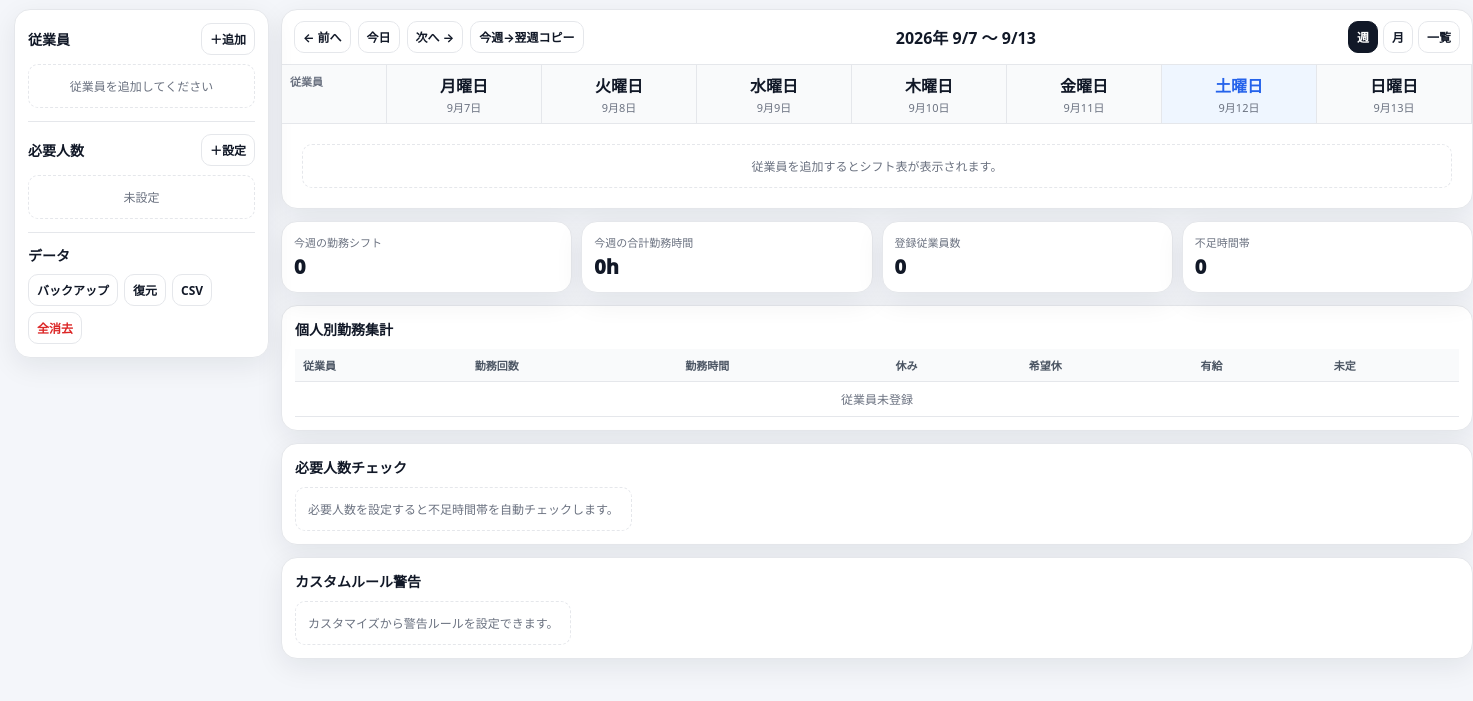
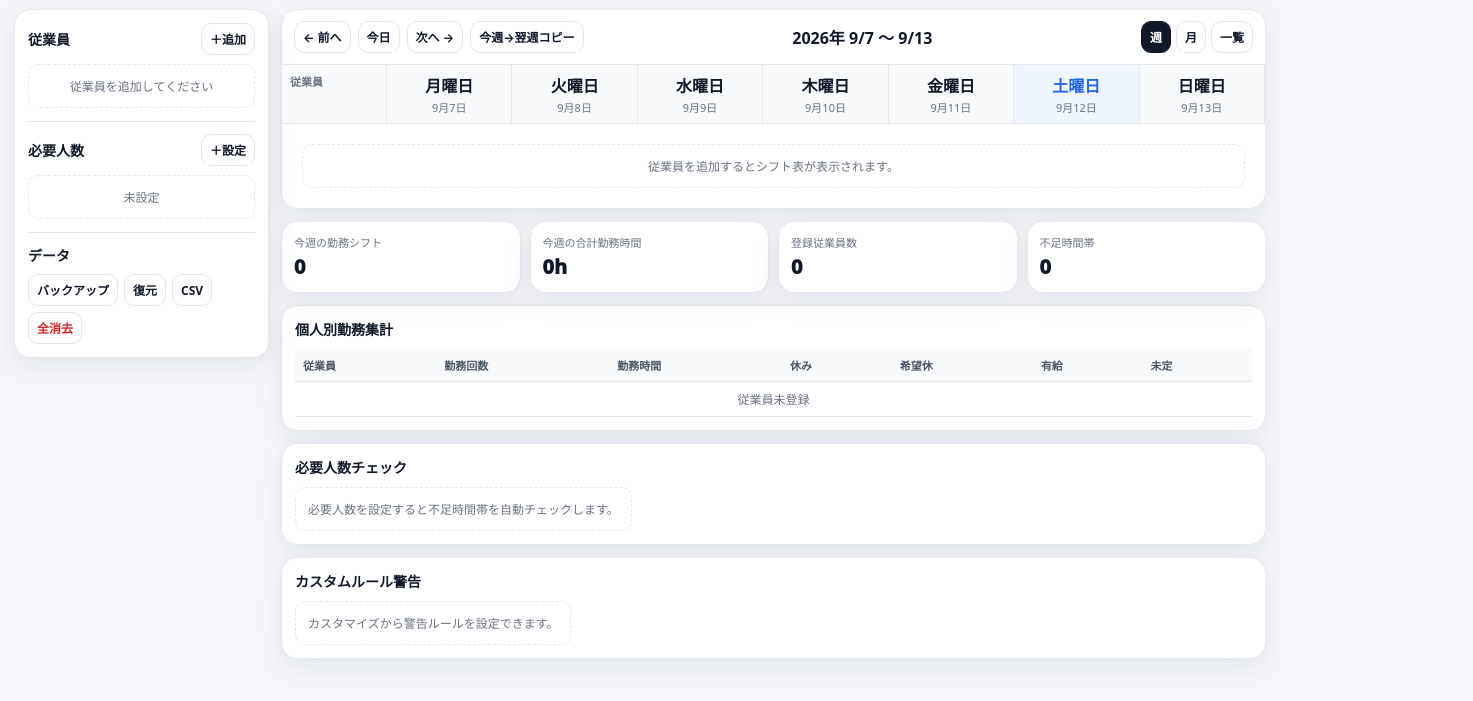
Before and after one commit to longchanp7-hub/shift-manager-app, a plain HTML site: page site/index.html in a window 1280 px wide. Shown: the part 69-770 px from the top of the page, 1473 px wide, since content can reach past the window. Drawn offline with Linux system fonts and the light colour scheme.

Commit message:
Tighten desktop calendar min-widths for fold mid-width screens

```diff
--- a/site/level2.css
+++ b/site/level2.css
@@ -34,3 +34,7 @@
   .month-grid{min-width:0;grid-template-columns:repeat(7,minmax(0,1fr))}
   .calendar-wrap,.month-wrap,.table-wrap{overflow:auto}
 }
+
+html,body{max-width:100%}
+.calendar{min-width:940px;grid-template-columns:105px repeat(7,minmax(120px,1fr))}
+.month-grid{min-width:770px;grid-template-columns:repeat(7,minmax(110px,1fr))}
```
